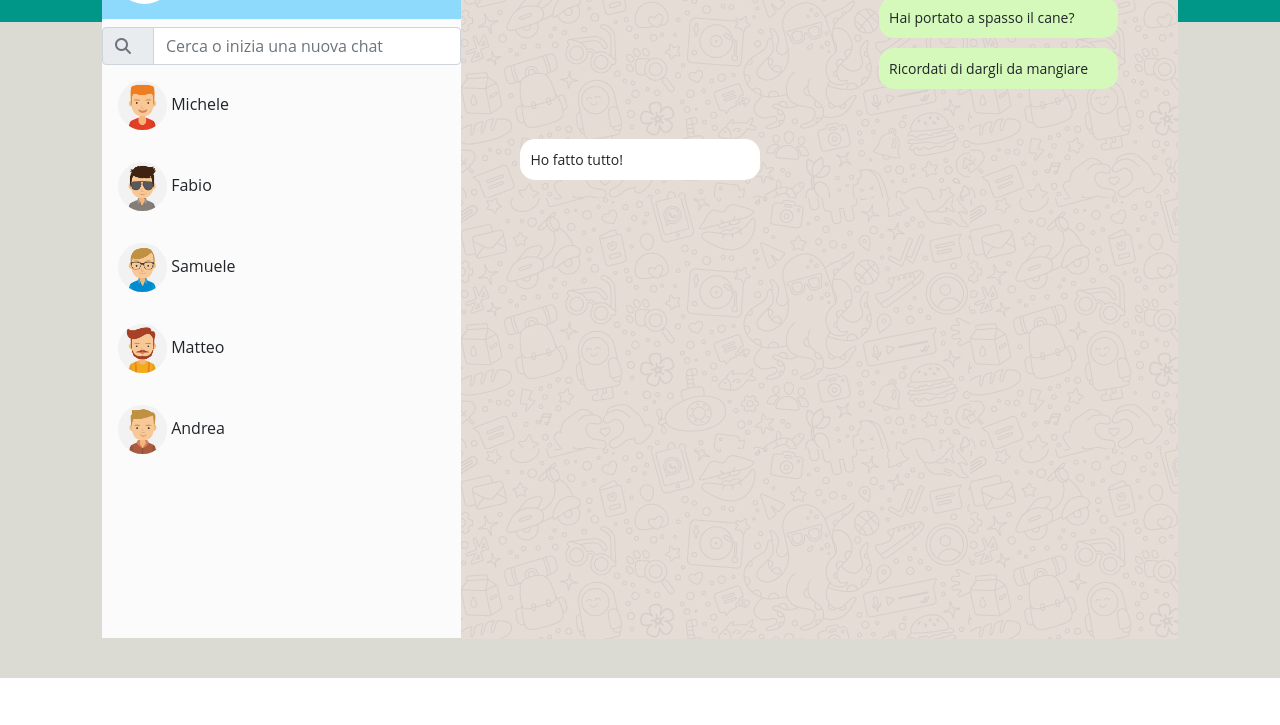
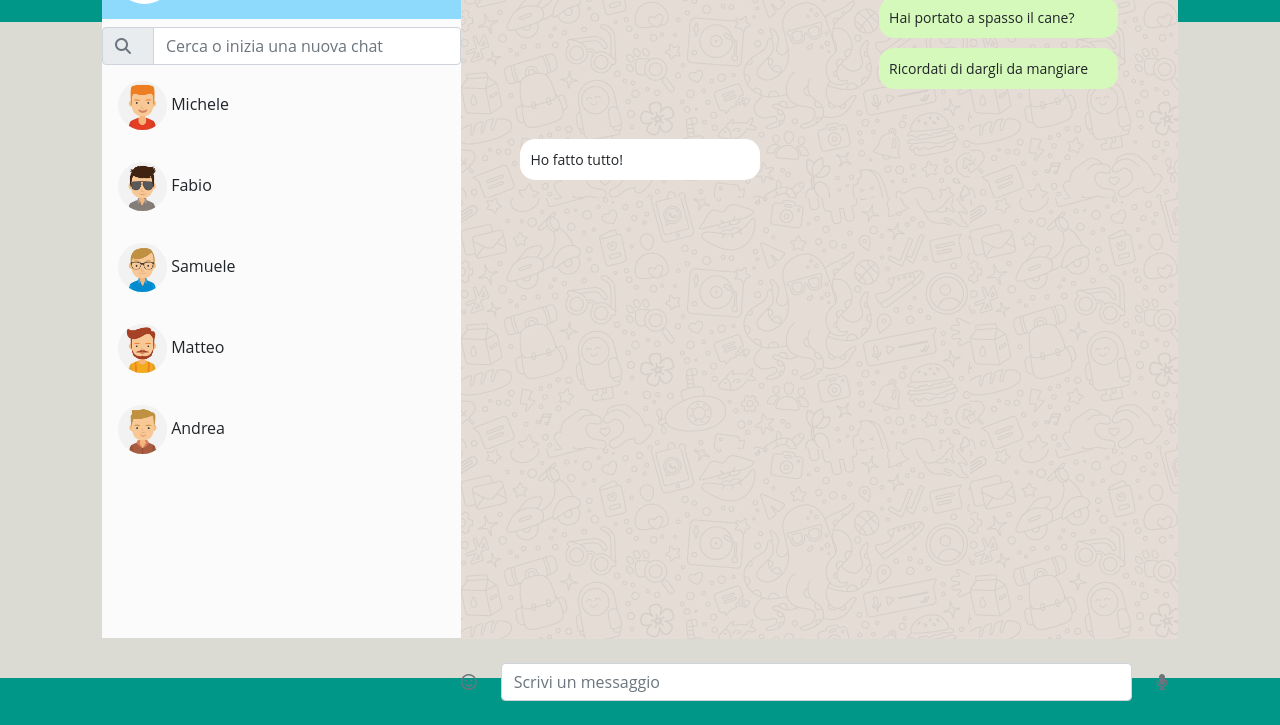
Before and after one commit to Aleandro2119/vue-boolzapp, a plain HTML site: page index.html in a window 1280 px wide. Shown: the part 142-867 px from the top of the page. Before the commit the page ends 820 px from the top, so only its background shows below. Drawn offline with nearby package versions, Linux system fonts and the light colour scheme.

Commit message:
Add footer chat

```diff
--- a/index.html
+++ b/index.html
@@ -104,7 +104,7 @@
                 </div>
 
                 <!--Main chat-->
-                <div class="bg-chat">
+                <div class="bg-chat flex-grow-1">
                     <div class="my-message col-4 offset-7">
                         <p class="m-0">Hai portato a spasso il cane?</p>
                     </div>
@@ -118,6 +118,19 @@
 
                 </div>
 
+                <!--Footer chat-->
+                <footer>
+                    <div class="bg-footer ">
+                        <div class="d-flex justify-content-between align-items-center">
+                            <i class="far fa-smile text-secondary"></i>
+                            <div class="input-group p-4">
+                                <input type="text" class="form-control" placeholder="Scrivi un messaggio">
+                            </div>
+                            <i class="fas fa-microphone text-secondary"></i>
+                        </div>
+                    </div>
+                </footer>
+
             </div>
 
             <script src="js/script.js"></script>
```
